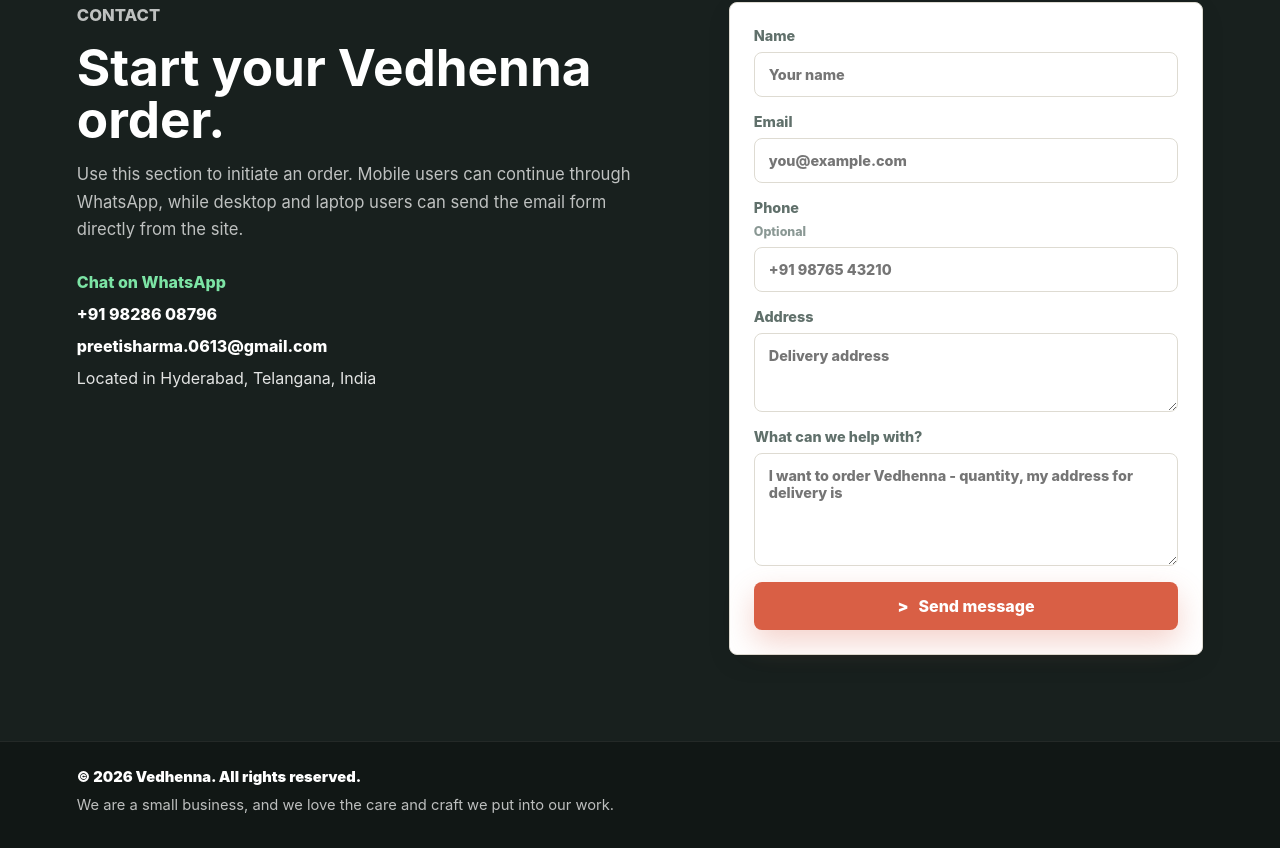
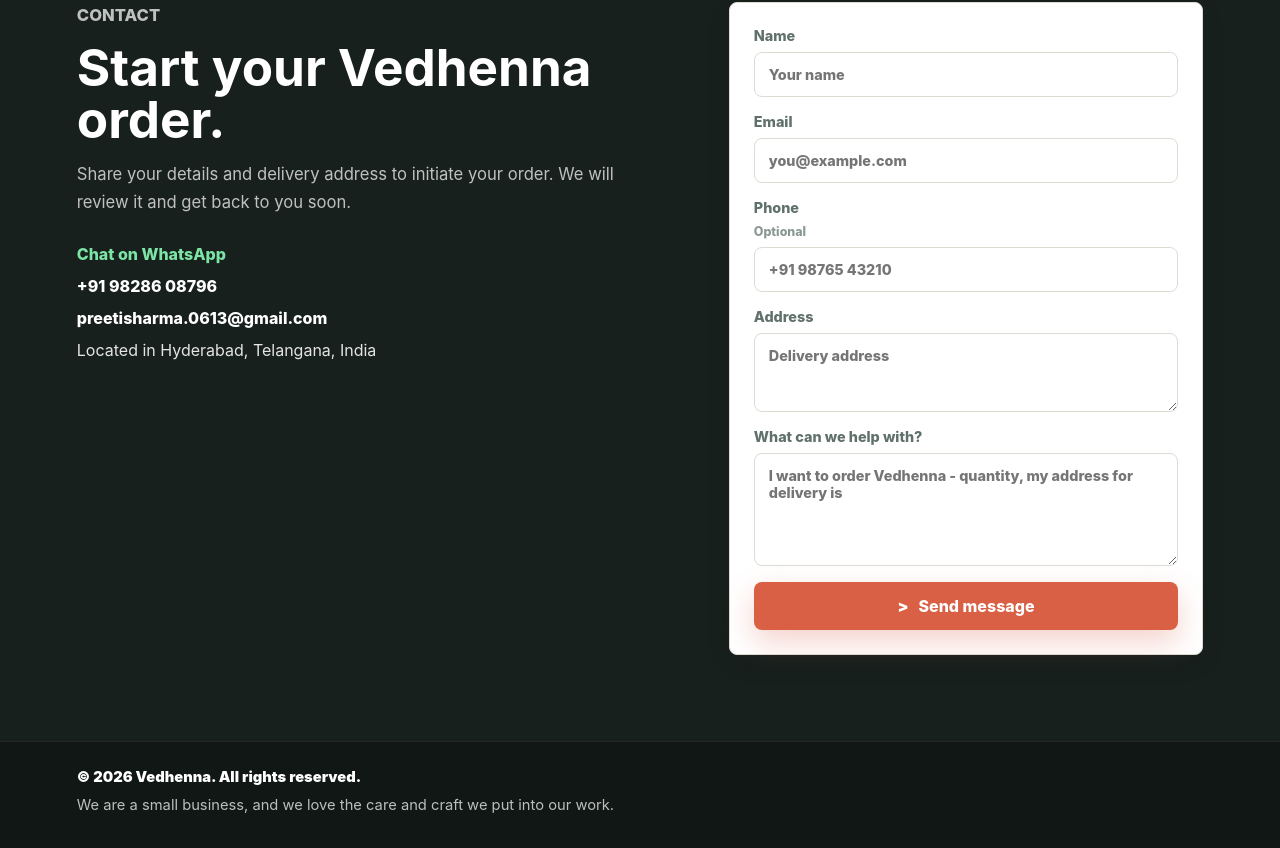
Before and after one commit to Ishank-dubey/vedhenna, a Next.js app: page / in a window 1280 px wide. Shown: the part 4156-5004 px from the top of the page. Built offline with nearby package versions, Linux system fonts and the light colour scheme; no server answers.

Commit message:
Simplify order form contact copy

```diff
--- a/pages/index.js
+++ b/pages/index.js
@@ -165,15 +165,12 @@
       business.whatsappMessage,
       '',
       `Name: ${name}`,
-      `Email: ${email}`
+      `Email: ${email}`,
+      `Delivery address: ${address}`
     ];
 
     if (phone) {
       whatsappLines.push(`Phone: ${phone}`);
-    }
-
-    if (address) {
-      whatsappLines.push(`Address: ${address}`);
     }
 
     whatsappLines.push(`Message: ${message}`);
@@ -479,7 +476,7 @@
           <p className="eyebrow">Contact</p>
           <h2>Start your Vedhenna order.</h2>
           <p>
-            Use this section to initiate an order. Mobile users can continue through WhatsApp, while desktop and laptop users can send the email form directly from the site.
+            Share your details and delivery address to initiate your order. We will review it and get back to you soon.
           </p>
           <div className="contact-options">
             <a className="whatsapp-link" href={whatsappLink} target="_blank" rel="noreferrer">Chat on WhatsApp</a>
```
